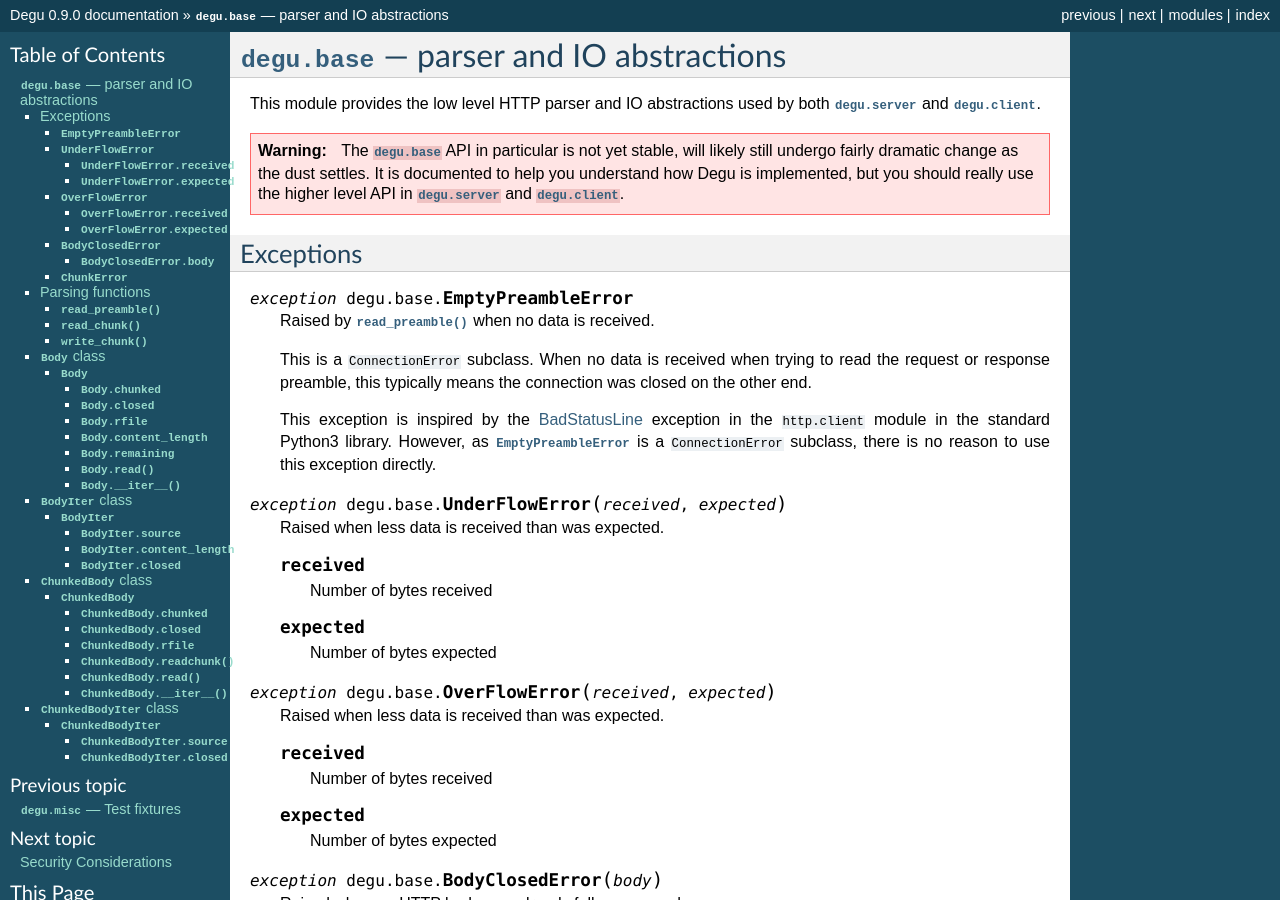
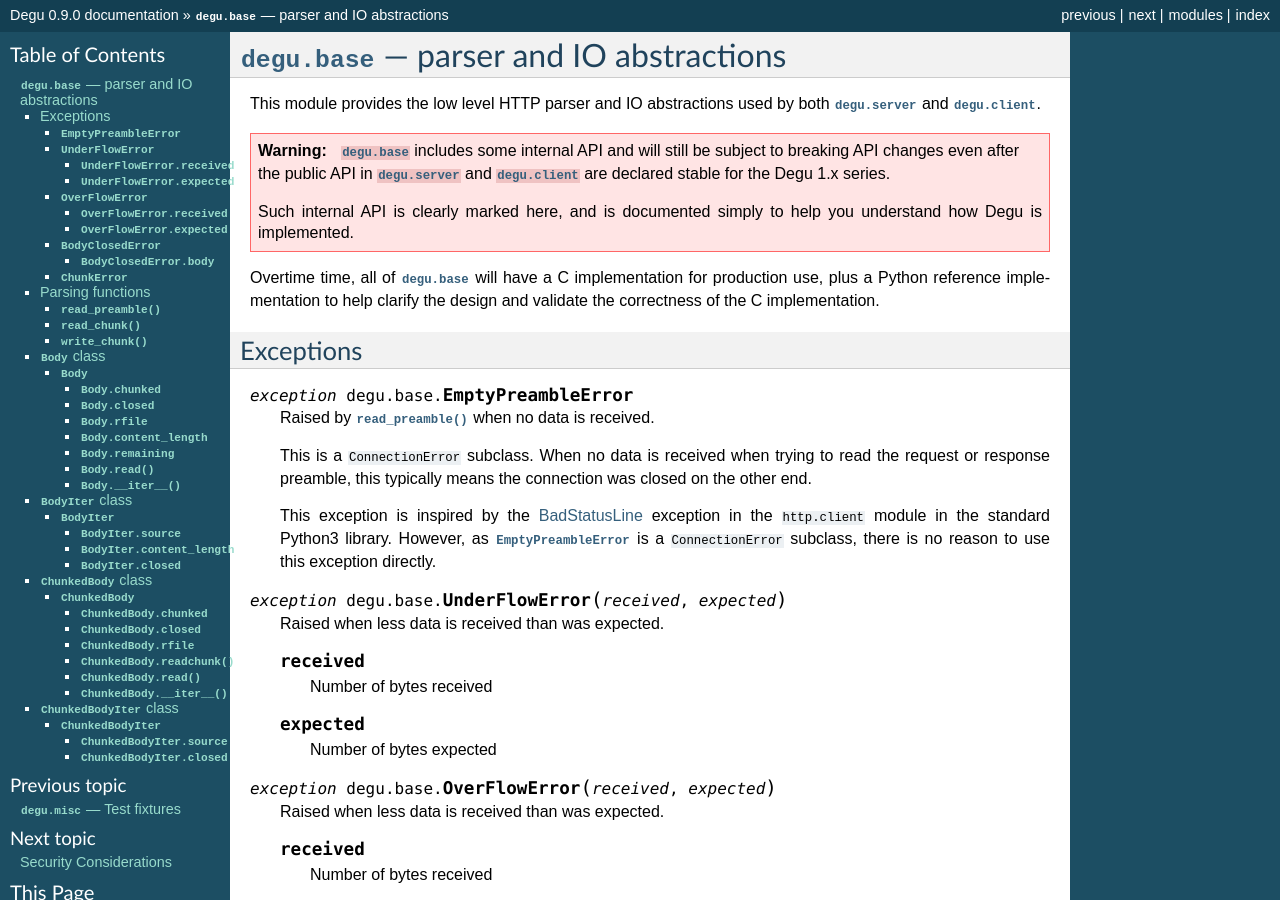
Before and after one commit to json420/degu, a Sphinx documentation site: the page built from doc/degu.base.rst, in a window 1280 px wide and 900 px high. Built offline with Sphinx 7.4.7, drawn with Linux system fonts in a browser that asks for light colours.

Commit message:
Bit of work on intro to degu.base.rst

```diff
--- a/doc/degu.base.rst
+++ b/doc/degu.base.rst
@@ -9,10 +9,18 @@ This module provides the low level HTTP parser and IO abstractions used by both
 
 .. warning::
 
-    The :mod:`degu.base` API in particular is not yet stable, will likely still
-    undergo fairly dramatic change as the dust settles.  It is documented to
-    help you understand how Degu is implemented, but you should really use the
-    higher level API in :mod:`degu.server` and :mod:`degu.client`.
+    :mod:`degu.base` includes some internal API and will still be subject to
+    breaking API changes even after the public API in :mod:`degu.server` and
+    :mod:`degu.client` are declared stable for the Degu 1.x series.
+
+    Such internal API is clearly marked here, and is documented simply to help
+    you understand how Degu is implemented.
+
+
+Overtime time, all of :mod:`degu.base` will have a C implementation for
+production use, plus a Python reference implementation to help clarify the
+design and validate the correctness of the C implementation.
+
 
 
 
```
